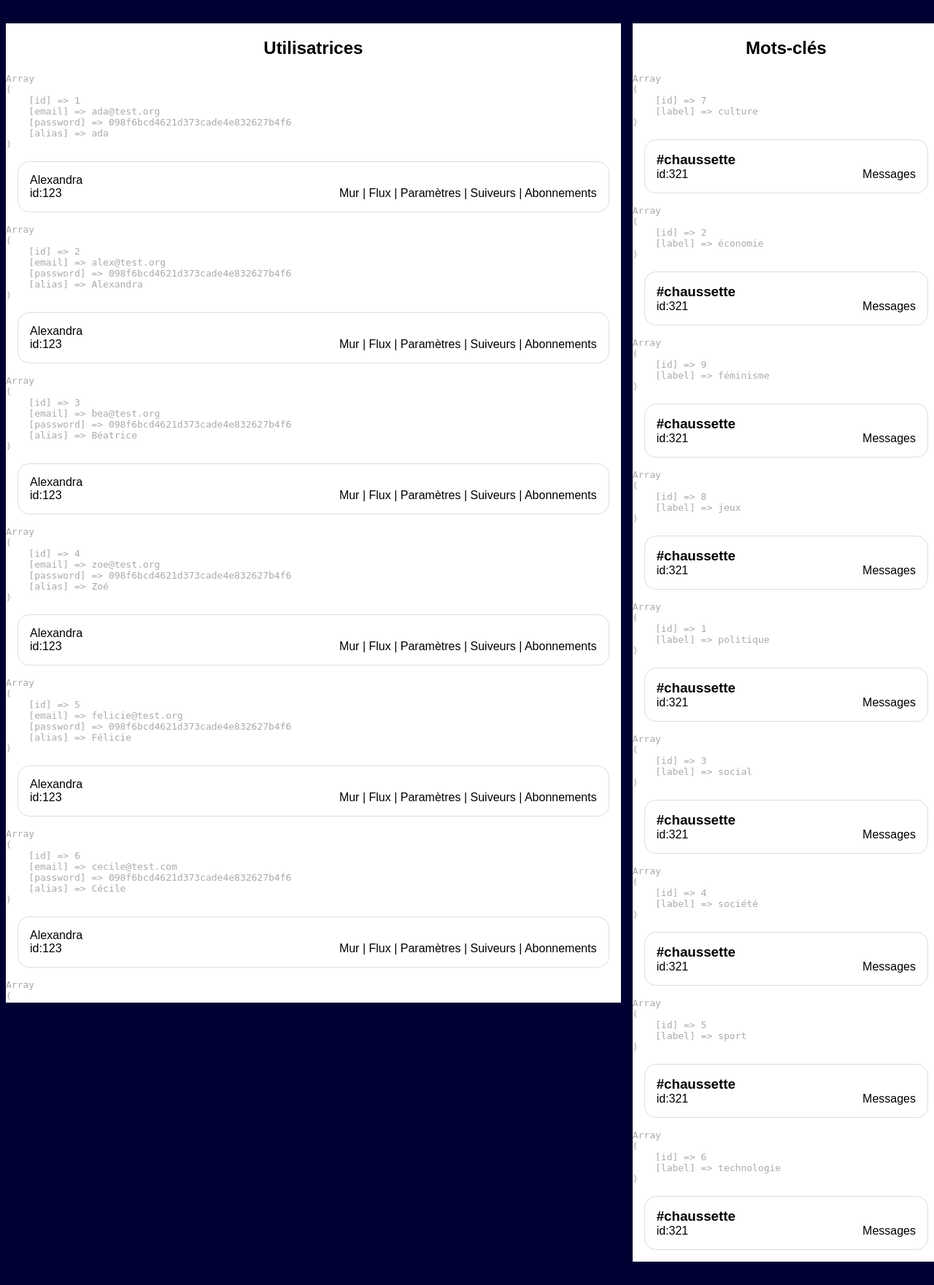
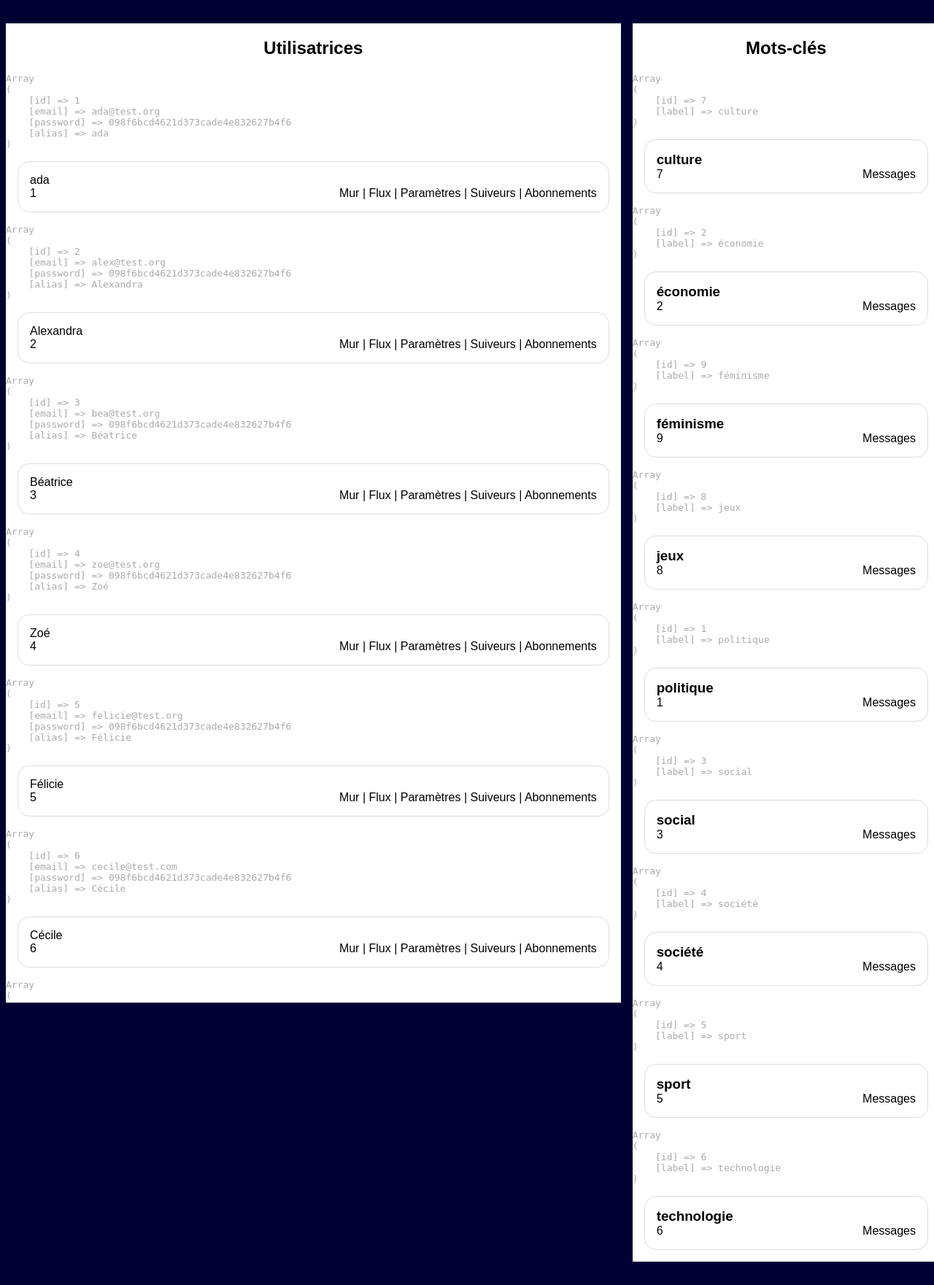
Before and after one commit to IscianeN/Projet-collectif_reseau-social-php, a PHP site: page /admin.php in a window 1280 px wide. Shown: the part 90-1851 px from the top of the page at 73% size. Run offline with PHP 8.4, Linux system fonts and the light colour scheme; data comes from the database, SQL or seed files in the repository.

Commit message:
Admin almost done
Need to find a way to fetch user ID in the placeholder from sql database

```diff
--- a/Niveau1/admin.php
+++ b/Niveau1/admin.php
@@ -64,8 +64,8 @@
                     echo "<pre>" . print_r($tag, 1) . "</pre>";
                     ?>
                     <article>
-                        <h3>#chaussette</h3>
-                        <p>id:321</p>
+                        <h3><?php echo $tag['label'] ?></h3>
+                        <p><?php echo $tag['id'] ?></p>
                         <nav>
                             <a href="tags.php?tag_id=321">Messages</a>
                         </nav>
@@ -97,14 +97,14 @@
                     echo "<pre>" . print_r($tag, 1) . "</pre>";
                     ?>
                     <article>
-                        <h3>Alexandra</h3>
-                        <p>id:123</p>
+                        <h3><?php echo $tag['alias'] ?></h3>
+                        <p><?php echo $tag['id'] ?></p>
                         <nav>
-                            <a href="wall.php?user_id=123">Mur</a>
-                            | <a href="feed.php?user_id=123">Flux</a>
-                            | <a href="settings.php?user_id=123">Paramètres</a>
-                            | <a href="followers.php?user_id=123">Suiveurs</a>
-                            | <a href="subscriptions.php?user_id=123">Abonnements</a>
+                            <a href="wall.php?user_id=$tag['id']">Mur</a>
+                            | <a href="feed.php?user_id=$tag['id']">Flux</a>
+                            | <a href="settings.php?user_id=$tag['id']">Paramètres</a>
+                            | <a href="followers.php?user_id=$tag['id']">Suiveurs</a>
+                            | <a href="subscriptions.php?user_id=$tag['id']">Abonnements</a>
                         </nav>
                     </article>
                 <?php } ?>
```
